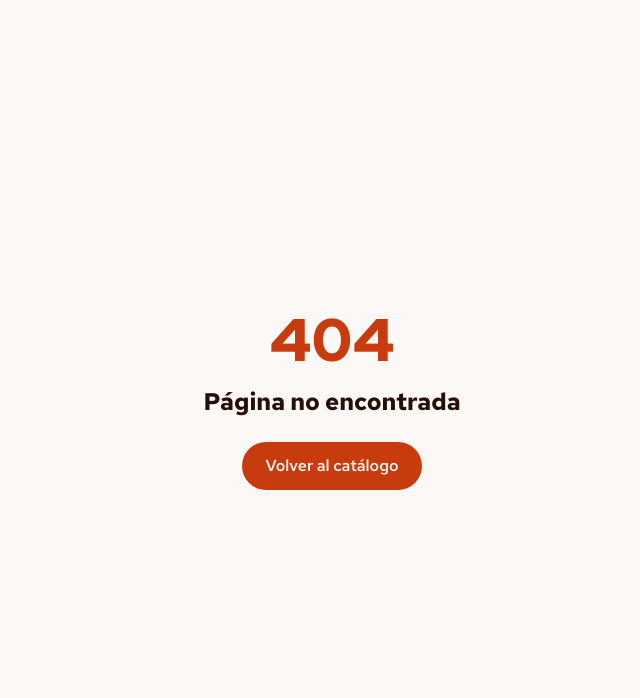
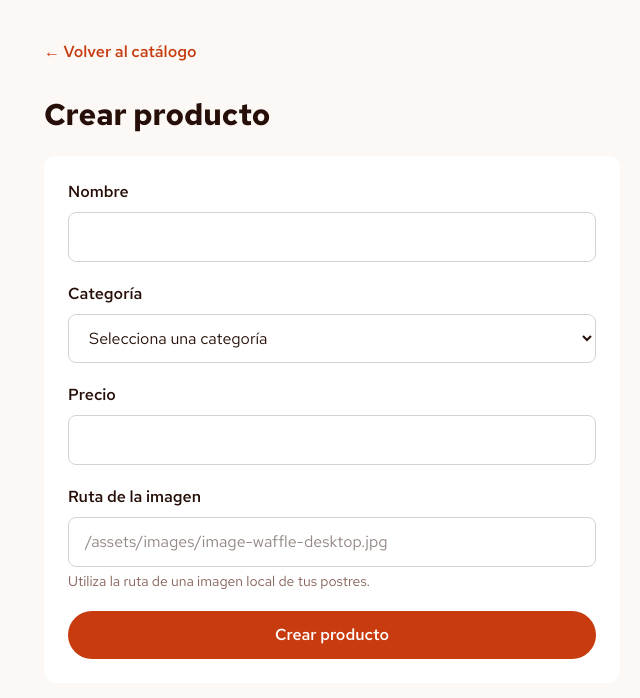
Before and after one commit to Rodzu20/desserts, a React (Vite) app: page /productos/nuevo in a window 1280 px wide. Before the commit this address had no page. Shown: the top 698 px of the page, without its empty margins (308-948 px from the left). Built offline with nearby package versions, Linux system fonts and the light colour scheme; data requests are answered from the project's data file.

Commit message:
✨ feat: crear productos con formulario validado y notificaciones

```diff
--- a/db.json
+++ b/db.json
@@ -1,14 +1,41 @@
 {
   "categories": [
-    { "id": "1", "name": "Waffles" },
-    { "id": "2", "name": "Crème brûlée" },
-    { "id": "3", "name": "Macarons" },
-    { "id": "4", "name": "Tiramisú" },
-    { "id": "5", "name": "Baklava" },
-    { "id": "6", "name": "Pies" },
-    { "id": "7", "name": "Tortas" },
-    { "id": "8", "name": "Brownies" },
-    { "id": "9", "name": "Panna cotta" }
+    {
+      "id": "1",
+      "name": "Waffles"
+    },
+    {
+      "id": "2",
+      "name": "Crème brûlée"
+    },
+    {
+      "id": "3",
+      "name": "Macarons"
+    },
+    {
+      "id": "4",
+      "name": "Tiramisú"
+    },
+    {
+      "id": "5",
+      "name": "Baklava"
+    },
+    {
+      "id": "6",
+      "name": "Pies"
+    },
+    {
+      "id": "7",
+      "name": "Tortas"
+    },
+    {
+      "id": "8",
+      "name": "Brownies"
+    },
+    {
+      "id": "9",
+      "name": "Panna cotta"
+    }
   ],
   "products": [
     {
@@ -73,6 +100,14 @@
       "categoryId": "9",
       "price": 6.5,
       "image": "/assets/images/image-panna-cotta-desktop.jpg"
+    },
+    {
+      "name": "Waffle de chocolate",
+      "categoryId": "1",
+      "price": 8.5,
+      "image": "/assets/images/image-waffle-desktop.jpg",
+      "id": "FTJArVzFk_w"
     }
-  ]
+  ],
+  "$schema": "./node_modules/json-server/schema.json"
 }
--- a/src/App.tsx
+++ b/src/App.tsx
@@ -1,25 +1,16 @@
-import { Route, Routes } from 'react-router'
-import CatalogPage from './pages/CatalogPage'
-import ProductDetailPage from './pages/ProductDetailPage'
-import NotFoundPage from './pages/NotFoundPage'
+import { Toaster } from 'sonner'
+import AppRoutes from './routes/AppRoutes'
 
 export default function App() {
   return (
-    <Routes>
-      <Route
-        path="/"
-        element={<CatalogPage />}
+    <>
+      <AppRoutes />
+
+      <Toaster
+        position="top-right"
+        richColors
+        closeButton
       />
-
-      <Route
-        path="/producto/:id"
-        element={<ProductDetailPage />}
-      />
-
-      <Route
-        path="*"
-        element={<NotFoundPage />}
-      />
-    </Routes>
+    </>
   )
 }
--- /dev/null
+++ b/src/features/products/components/ProductForm.tsx
@@ -0,0 +1,198 @@
+import { useForm } from 'react-hook-form'
+import { zodResolver } from '@hookform/resolvers/zod'
+import { useCategoriesQuery } from '../../categories/hooks/useCategoriesQuery'
+import {
+  productSchema,
+  type ProductFormValues,
+} from '../schemas/productSchema'
+
+type ProductFormProps = {
+  defaultValues?: Partial<ProductFormValues>
+  onSubmit: (values: ProductFormValues) => void
+  isPending: boolean
+  errorMessage?: string
+  submitLabel?: string
+}
+
+const inputClassName =
+  'mt-2 w-full rounded-lg border border-stone-300 bg-white px-4 py-3 outline-none focus:border-brand focus:ring-2 focus:ring-brand/20'
+
+export default function ProductForm({
+  defaultValues,
+  onSubmit,
+  isPending,
+  errorMessage,
+  submitLabel = 'Guardar producto',
+}: ProductFormProps) {
+  const categoriesQuery = useCategoriesQuery()
+
+  const {
+    register,
+    handleSubmit,
+    formState: { errors },
+  } = useForm<ProductFormValues>({
+    resolver: zodResolver(productSchema),
+    defaultValues: {
+      name: '',
+      categoryId: '',
+      image: '',
+      ...defaultValues,
+    },
+  })
+
+  if (categoriesQuery.isPending) {
+    return <p role="status">Cargando categorías…</p>
+  }
+
+  if (categoriesQuery.isError) {
+    return (
+      <div role="alert">
+        <p>No pudimos cargar las categorías.</p>
+
+        <button
+          type="button"
+          onClick={() => {
+            void categoriesQuery.refetch()
+          }}
+          className="mt-3 font-semibold text-brand underline"
+        >
+          Reintentar
+        </button>
+      </div>
+    )
+  }
+
+  if (categoriesQuery.data.length === 0) {
+    return (
+      <p role="status">
+        No hay categorías disponibles para crear el producto.
+      </p>
+    )
+  }
+
+  return (
+    <form noValidate onSubmit={handleSubmit(onSubmit)}>
+      <fieldset
+        disabled={isPending}
+        className="space-y-5 disabled:opacity-60"
+      >
+        <legend className="sr-only">
+          Datos del producto
+        </legend>
+
+        <div>
+          <label htmlFor="product-name" className="font-semibold">
+            Nombre
+          </label>
+
+          <input
+            id="product-name"
+            {...register('name')}
+            aria-invalid={Boolean(errors.name)}
+            aria-describedby={errors.name ? 'name-error' : undefined}
+            className={inputClassName}
+          />
+
+          {errors.name && (
+            <p id="name-error" role="alert" className="mt-1 text-sm text-red-700">
+              {errors.name.message}
+            </p>
+          )}
+        </div>
+
+        <div>
+          <label htmlFor="product-category" className="font-semibold">
+            Categoría
+          </label>
+
+          <select
+            id="product-category"
+            {...register('categoryId')}
+            aria-invalid={Boolean(errors.categoryId)}
+            aria-describedby={
+              errors.categoryId ? 'category-error' : undefined
+            }
+            className={inputClassName}
+          >
+            <option value="">Selecciona una categoría</option>
+
+            {categoriesQuery.data.map((category) => (
+              <option key={category.id} value={category.id}>
+                {category.name}
+              </option>
+            ))}
+          </select>
+
+          {errors.categoryId && (
+            <p id="category-error" role="alert" className="mt-1 text-sm text-red-700">
+              {errors.categoryId.message}
+            </p>
+          )}
+        </div>
+
+        <div>
+          <label htmlFor="product-price" className="font-semibold">
+            Precio
+          </label>
+
+          <input
+            id="product-price"
+            type="number"
+            min="0.01"
+            step="0.01"
+            {...register('price', { valueAsNumber: true })}
+            aria-invalid={Boolean(errors.price)}
+            aria-describedby={errors.price ? 'price-error' : undefined}
+            className={inputClassName}
+          />
+
+          {errors.price && (
+            <p id="price-error" role="alert" className="mt-1 text-sm text-red-700">
+              {errors.price.message}
+            </p>
+          )}
+        </div>
+
+        <div>
+          <label htmlFor="product-image" className="font-semibold">
+            Ruta de la imagen
+          </label>
+
+          <input
+            id="product-image"
+            {...register('image')}
+            placeholder="/assets/images/image-waffle-desktop.jpg"
+            aria-invalid={Boolean(errors.image)}
+            aria-describedby={
+              errors.image ? 'image-help image-error' : 'image-help'
+            }
+            className={inputClassName}
+          />
+
+          <p id="image-help" className="mt-1 text-sm text-muted">
+            Utiliza la ruta de una imagen local de tus postres.
+          </p>
+
+          {errors.image && (
+            <p id="image-error" role="alert" className="mt-1 text-sm text-red-700">
+              {errors.image.message}
+            </p>
+          )}
+        </div>
+
+        {errorMessage && (
+          <p role="alert" className="text-sm text-red-700">
+            {errorMessage}
+          </p>
+        )}
+
+        <button
+          type="submit"
+          className="w-full rounded-full bg-brand px-6 py-3 font-semibold text-white hover:bg-[#952c0b] disabled:cursor-wait"
+        >
+          {isPending ? 'Guardando…' : submitLabel}
+        </button>
+      </fieldset>
+    </form>
+  )
+}
--- /dev/null
+++ b/src/features/products/hooks/useProductsMutations.ts
@@ -0,0 +1,25 @@
+import { useMutation, useQueryClient } from '@tanstack/react-query'
+import { toast } from 'sonner'
+import { createProduct } from '../services/productsService'
+
+export function useCreateProductMutation() {
+  const queryClient = useQueryClient()
+
+  return useMutation({
+    mutationFn: createProduct,
+
+    onSuccess: async () => {
+      await queryClient.invalidateQueries({
+        queryKey: ['products'],
+      })
+
+      toast.success('Producto creado correctamente.')
+    },
+
+    onError: () => {
+      toast.error(
+        'No pudimos crear el producto. Comprueba la conexión con la API.',
+      )
+    },
+  })
+}
--- /dev/null
+++ b/src/features/products/pages/CreateProductPage.tsx
@@ -0,0 +1,44 @@
+import { Link, useNavigate } from 'react-router'
+import ProductForm from '../components/ProductForm'
+import { useCreateProductMutation } from '../hooks/useProductsMutations'
+
+export default function CreateProductPage() {
+  const navigate = useNavigate()
+  const createMutation = useCreateProductMutation()
+
+  return (
+    <main className="min-h-screen bg-page px-6 py-10 text-ink">
+      <div className="mx-auto max-w-xl">
+        <Link
+          to="/"
+          className="font-semibold text-brand hover:underline"
+        >
+          ← Volver al catálogo
+        </Link>
+
+        <h1 className="mt-8 text-3xl font-bold">
+          Crear producto
+        </h1>
+
+        <div className="mt-6 rounded-xl bg-white p-6">
+          <ProductForm
+            isPending={createMutation.isPending}
+            submitLabel="Crear producto"
+            errorMessage={
+              createMutation.isError
+                ? 'No se pudo guardar. Tus datos siguen en el formulario; inténtalo nuevamente.'
+                : undefined
+            }
+            onSubmit={(values) => {
+              createMutation.mutate(values, {
+                onSuccess: (product) => {
+                  void navigate(`/producto/${product.id}`)
+                },
+              })
+            }}
+          />
+        </div>
+      </div>
+    </main>
+  )
+}
--- /dev/null
+++ b/src/features/products/schemas/productSchema.ts
@@ -0,0 +1,27 @@
+import { z } from 'zod'
+
+export const productSchema = z.object({
+  name: z
+    .string()
+    .trim()
+    .min(3, 'Escribe al menos 3 caracteres.')
+    .max(100, 'El nombre admite hasta 100 caracteres.'),
+
+  categoryId: z
+    .string()
+    .min(1, 'Selecciona una categoría.'),
+
+  price: z
+    .number({ error: 'Ingresa un precio válido.' })
+    .positive('El precio debe ser mayor que cero.'),
+
+  image: z
+    .string()
+    .trim()
+    .startsWith(
+      '/assets/images/',
+      'Usa una ruta que empiece por /assets/images/.',
+    ),
+})
+
+export type ProductFormValues = z.infer<typeof productSchema>
--- a/src/features/products/services/productsService.ts
+++ b/src/features/products/services/productsService.ts
@@ -46,3 +46,11 @@ export async function getProductById(
 
   return response.data
 }
+
+export async function createProduct(
+  data: Omit<Product, 'id'>,
+): Promise<Product> {
+  const response = await api.post<Product>('/products', data)
+
+  return response.data
+}
--- a/src/pages/CatalogPage.tsx
+++ b/src/pages/CatalogPage.tsx
@@ -74,7 +74,12 @@ export default function CatalogPage() {
                 <p className="mt-2 text-muted">
                     Elige tu próximo antojo.
                 </p>
-
+                <Link
+                    to="/productos/nuevo"
+                    className="mt-4 inline-block rounded-full bg-brand px-5 py-2 font-semibold text-white hover:bg-[#952c0b]"
+                >
+                    + Crear producto
+                </Link>
                 <form
                     role="search"
                     onSubmit={(event) => {
--- /dev/null
+++ b/src/routes/AppRoutes.tsx
@@ -0,0 +1,25 @@
+import { Route, Routes } from 'react-router'
+import CatalogPage from '../pages/CatalogPage'
+import ProductDetailPage from '../pages/ProductDetailPage'
+import NotFoundPage from '../pages/NotFoundPage'
+import CreateProductPage from '../features/products/pages/CreateProductPage'
+
+export default function AppRoutes() {
+  return (
+    <Routes>
+      <Route path="/" element={<CatalogPage />} />
+
+      <Route
+        path="/productos/nuevo"
+        element={<CreateProductPage />}
+      />
+
+      <Route
+        path="/producto/:id"
+        element={<ProductDetailPage />}
+      />
+
+      <Route path="*" element={<NotFoundPage />} />
+    </Routes>
+  )
+}
```
